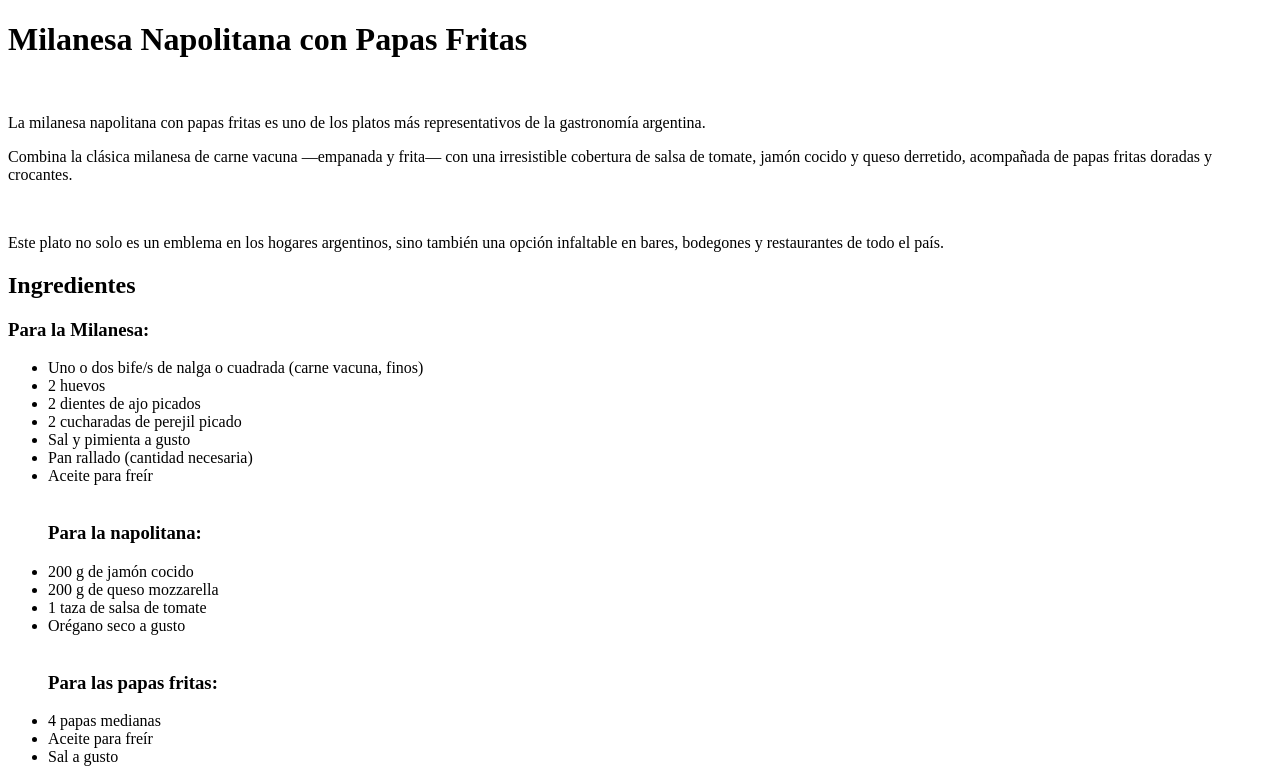
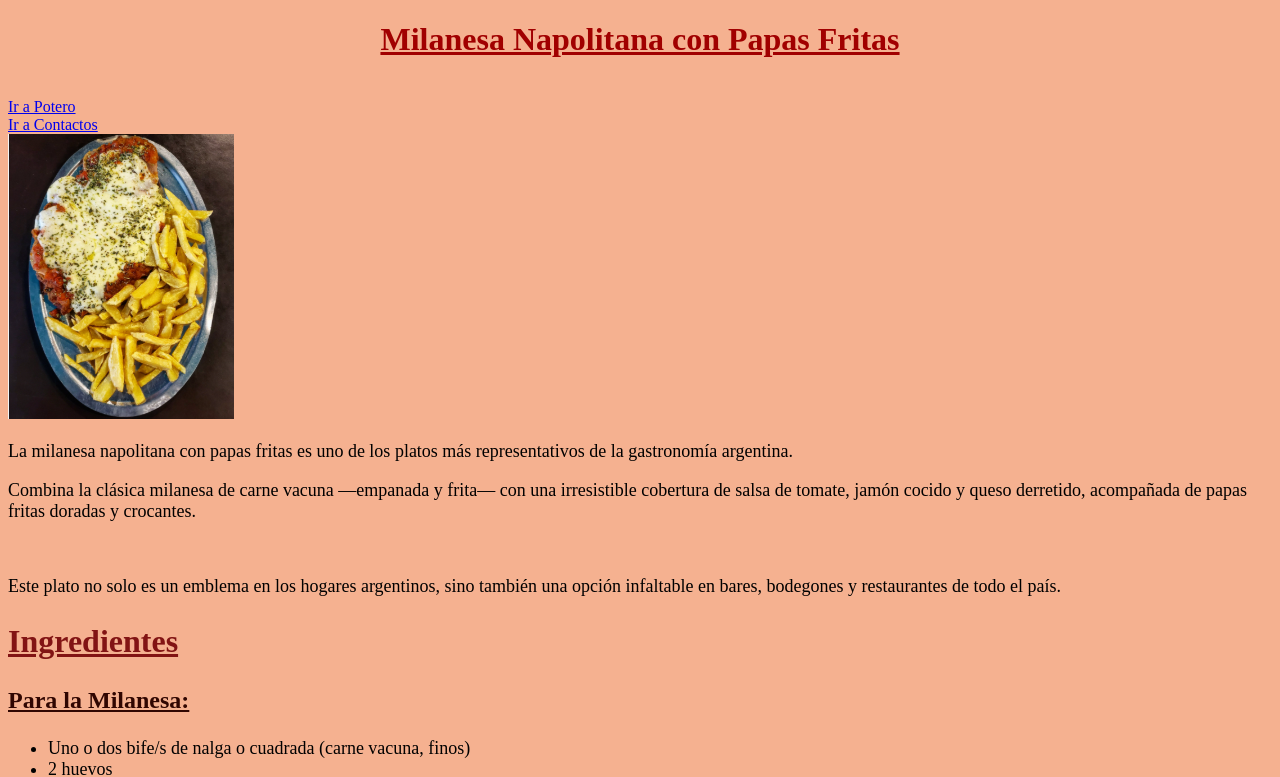
Before and after one commit to ludmigodoy08/potrero-digital, a plain HTML site: page index.html in a window 1280 px wide. Shown: the top 777 px of the page. Drawn offline with Linux system fonts and the light colour scheme.

Commit message:
Add files via upload

```diff
--- /dev/null
+++ b/css/estilos.css
@@ -0,0 +1,17 @@
+body { background: #F5B190;}
+
+.bordo {color: #821414;}
+.chocolate {color: #300601;}
+h1 {
+  font-family: 'Cooper Black', serif;
+  color: #A10000;font-size: xxlarge; text-decoration: underline;text-align: center; /* centro */
+}
+h2 { font-size: xx-large;text-decoration: underline;}
+h3 { font-size: x-large;text-decoration: underline;}
+p   {font-size:large;}
+ol  {font-size: large;}
+ul  {font-size: large;}
+.imagen-especifica {
+  width: 640px;
+  height: 480px;
+}
--- a/index.html
+++ b/index.html
@@ -3,17 +3,25 @@
   <head>
     <meta charset="utf-8">
     <title></title>
+    <link rel="stylesheet" href="./css/estilos.css">
   </head>
   <body>
 
 <h1>Milanesa Napolitana con Papas Fritas</h1>
 <br>
+<a href="https://www.potrerodigital.org/" target="_blank" >Ir a Potero</a>
+<br>
+<a href="contactos.html">Ir a Contactos</a>
+<br>
+<a href="https://www.paulinacocina.net/milanesa-napolitana-receta-y-apreciaciones-personales/5917" target="_blank"> <img src="./imagenes/napo.jpg" alt="imagen no disponible"> </a>
+<br>
 <p>La milanesa napolitana con papas fritas es uno de los platos más representativos de la gastronomía argentina.</p>
 <p>Combina la clásica milanesa de carne vacuna —empanada y frita— con una irresistible cobertura de salsa de tomate, jamón cocido y queso derretido, acompañada de papas fritas doradas y crocantes.</p>
 <br>
 <p>Este plato no solo es un emblema en los hogares argentinos, sino también una opción infaltable en bares, bodegones y restaurantes de todo el país.</p>
-<h2>Ingredientes</h2>
-<h3>Para la Milanesa:</h3>
+<h2 class="bordo">Ingredientes</h2>
+
+<h3 class="chocolate" >Para la Milanesa:</h3>
 <ul>
   <li>Uno o dos bife/s de nalga o cuadrada (carne vacuna, finos)</li>
   <li>2 huevos</li>
@@ -23,18 +31,18 @@
   <li>Pan rallado (cantidad necesaria)</li>
   <li>Aceite para freír</li>
   <br>
-<h3>Para la napolitana:</h3>
+<h3 class="bordo">Para la napolitana:</h3>
   <li>200 g de jamón cocido</li>
   <li>200 g de queso mozzarella</li>
   <li>1 taza de salsa de tomate</li>
   <li>Orégano seco a gusto</li>
   <br>
-<h3>Para las papas fritas:</h3>
+<h3 class="chocolate">Para las papas fritas:</h3>
   <li>4 papas medianas</li>
   <li>Aceite para freír</li>
   <li>Sal a gusto</li>
 </ul>
-<h2>Preparación</h2>
+<h2 class="chocolate">Preparación</h2>
 
 <ol>
   <li>Golpear los bifes para que queden finos y tiernos.</li>
@@ -48,13 +56,13 @@
 </ol>
 
 <img src="./imagenes/mila.jpg" alt="">
-<img src="./imagenes/milaypapas.jpg" alt="">
+<img class="imagen-especifica" src="./imagenes/milaypapas.jpg" alt="">
 <br>
 <iframe width="560" height="315" src="https://www.youtube.com/embed/QmkmmhAHwPw?si=YnlPxCrMtZIkG7bI" title="YouTube video player" frameborder="0" allow="accelerometer; autoplay; clipboard-write; encrypted-media; gyroscope; picture-in-picture; web-share" referrerpolicy="strict-origin-when-cross-origin" allowfullscreen></iframe>
 <iframe width="560" height="315" src="https://www.youtube.com/embed/caj-b320usE?si=X-05OUpAWLDT3W5G" title="YouTube video player" frameborder="0" allow="accelerometer; autoplay; clipboard-write; encrypted-media; gyroscope; picture-in-picture; web-share" referrerpolicy="strict-origin-when-cross-origin" allowfullscreen></iframe>
 <br>
 <br>
-<h3>Lugar de Origen</h3>
+<h2 class="bordo">Lugar de Origen</h2>
 <p>A pesar de su nombre, no proviene de Nápoles, sino que nació en Buenos Aires (1940)</p>
 <p>Según la historia popular, fue creada por accidente en el restaurante “Nápoli”, frente al estadio Luna Park.</p>
 <p>El cocinero, al intentar recuperar una milanesa que se había quemado, decidió cubrirla con salsa de tomate, jamón y queso para disimular el error.</p>
```
Also changed, not shown: contactos.html (added, +12 -0 lines), imagenes/napo.jpg (added).
